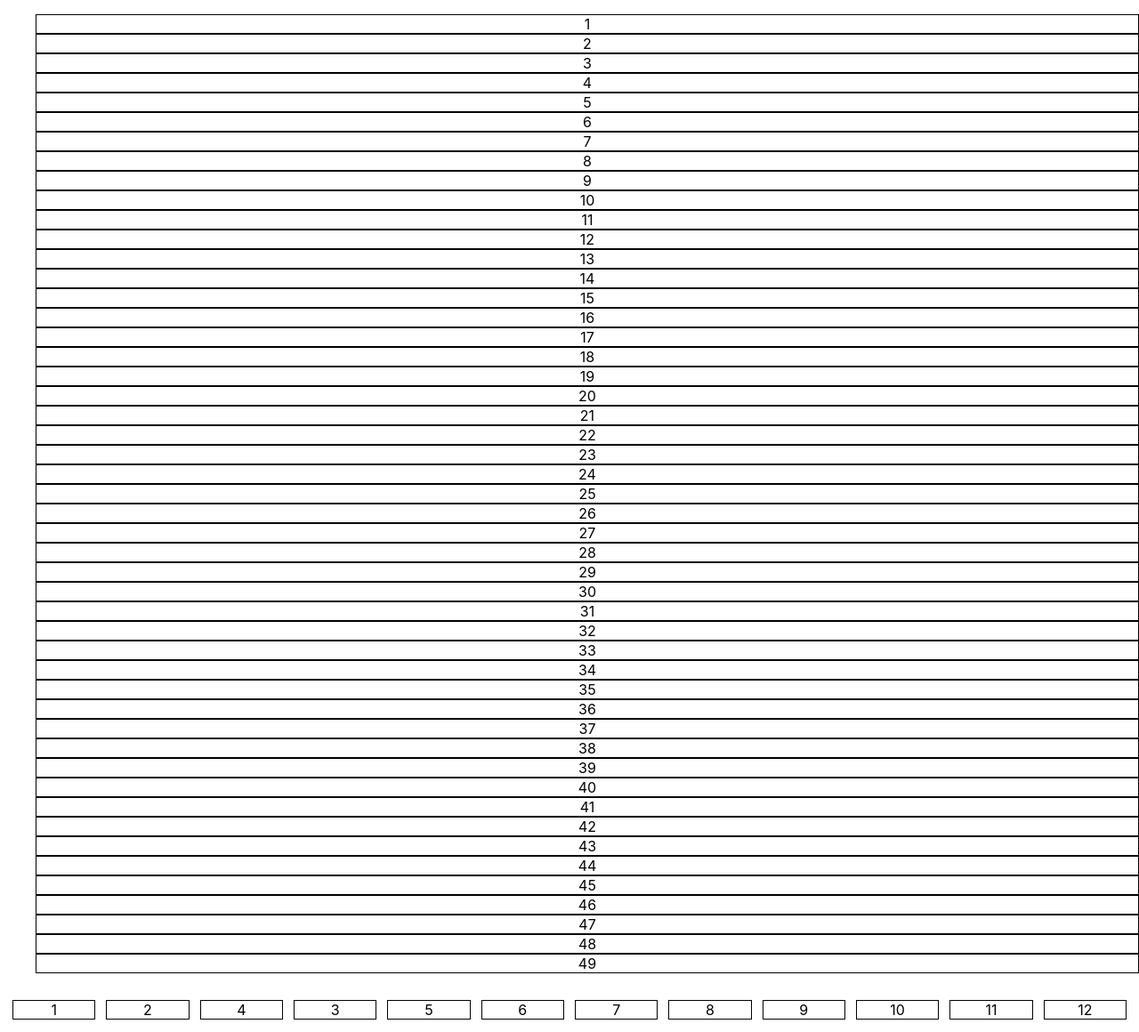
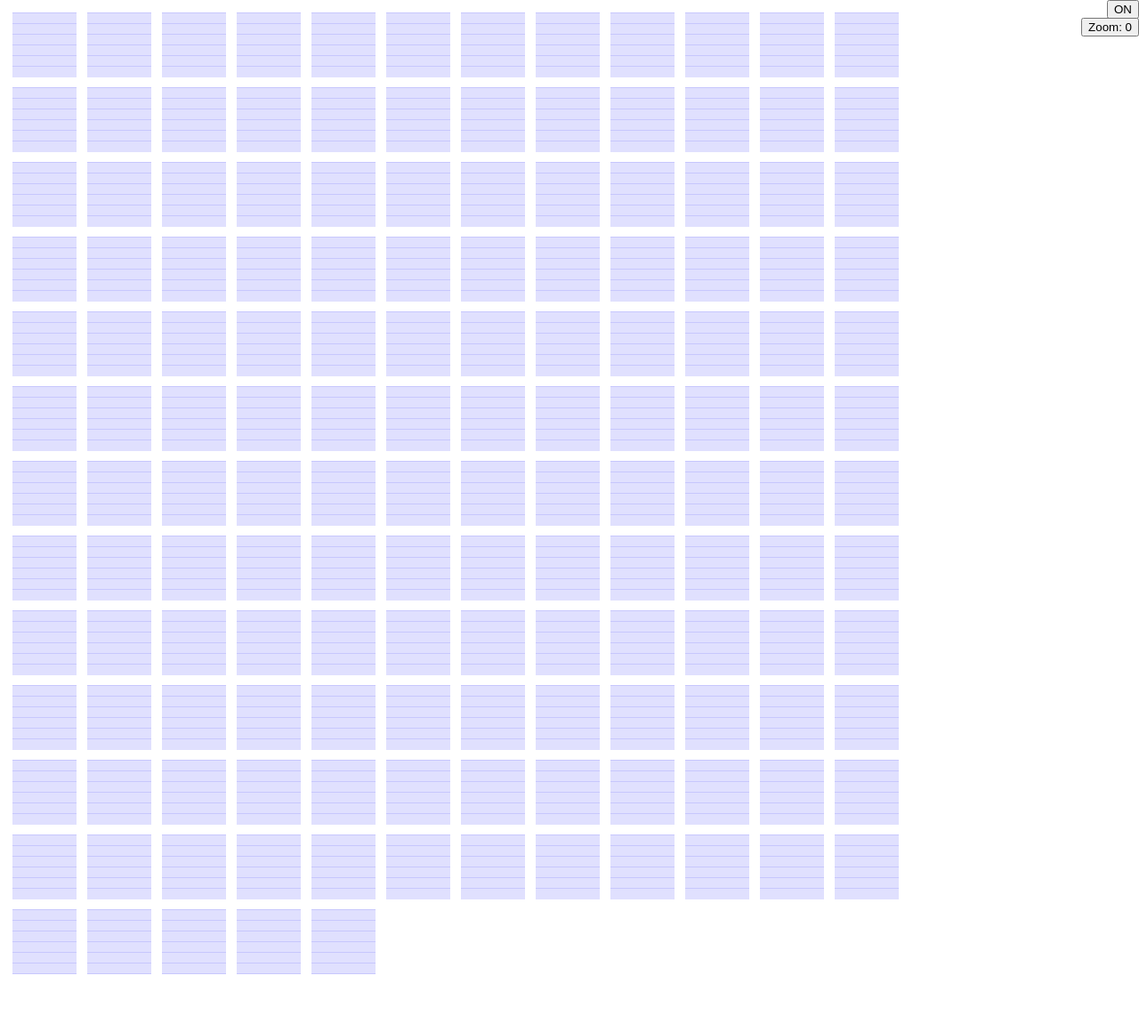
Before and after one commit to serjmax/PTF, a React (Create React App) app: page / in a window 1280 px wide. Shown: the whole page at 89% size. After the commit the page ends 1109 px from the top, so only its background shows below. Built offline with nearby package versions, Linux system fonts and the light colour scheme.

Commit message:
add smart grid

```diff
--- a/src/App.js
+++ b/src/App.js
@@ -2,6 +2,7 @@ import React from 'react';
 import './App.css';
 import './smart-grid.css'
 
+import Grid from './Grid';
 function App() {
 
   const numbers = new Array(50);
@@ -13,23 +14,7 @@ function App() {
   );
 
   return (
-    <div className="App">
-      <ul>{listItems}</ul>
-      <div className="main">
-      <div style={{border: "solid 1px black"}} className="styling one">1</div>
-      <div style={{border: "solid 1px black"}} className="styling one">2</div>
-      <div style={{border: "solid 1px black"}} className="styling one">4</div>
-      <div style={{border: "solid 1px black"}} className="styling one">3</div>
-      <div style={{border: "solid 1px black"}} className="styling one">5</div>
-      <div style={{border: "solid 1px black"}} className="styling one">6</div>
-      <div style={{border: "solid 1px black"}} className="styling one">7</div>
-      <div style={{border: "solid 1px black"}} className="styling one">8</div>
-      <div style={{border: "solid 1px black"}} className="styling one">9</div>
-      <div style={{border: "solid 1px black"}} className="styling one">10</div>
-      <div style={{border: "solid 1px black"}} className="styling one">11</div>
-      <div style={{border: "solid 1px black"}} className="styling one">12</div>
-      </div>
-    </div>
+        <Grid/>
   );
 }
 
--- /dev/null
+++ b/src/Grid.js
@@ -0,0 +1,80 @@
+import React, { Component } from 'react'
+import './smart-grid.css'
+
+const numbers = new Array(150);
+for (let i = 1; i < numbers.length; i++) {
+    numbers[i] = i;
+}
+
+const listItems = numbers.map((number) =>
+    <div key={number} style={{borderTop: "solid 1px rgba(100,100,250, 0.2)", background: "rgba(100,100,250, 0.2)"}} className="styling one">
+    <div style={{height: "11px", borderBottom: "solid 1px rgba(100,100,250, 0.2)"}} className="grid__baseline"></div>
+    <div style={{height: "11px", borderBottom: "solid 1px rgba(100,100,250, 0.2)"}} className="grid__baseline"></div>
+    <div style={{height: "11px", borderBottom: "solid 1px rgba(100,100,250, 0.2)"}} className="grid__baseline"></div>
+    <div style={{height: "11px", borderBottom: "solid 1px rgba(100,100,250, 0.2)"}} className="grid__baseline"></div>
+    <div style={{height: "11px", borderBottom: "solid 1px rgba(100,100,250, 0.2)"}} className="grid__baseline"></div>
+    <div style={{height: "11px", borderBottom: "solid 1px rgba(100,100,250, 0.2)"}} className="grid__baseline"></div>
+    </div>
+);
+
+export default class Grid extends Component {
+
+  state = {
+    isToggleOn: true,
+    isZoomOn: true
+  };
+
+  handleClick = () => {
+    this.setState(state => ({
+        isToggleOn: !state.isToggleOn
+    }));
+  }
+
+  handleZoom = () => {
+    const htmlElement = document.documentElement;
+    const windowWidth = window.innerWidth;
+    const zoom = windowWidth / 1024;
+    console.log(zoom);
+
+    this.setState(state => ({
+      isZoomOn: !state.isZoomOn
+    }));
+
+    if (this.state.isZoomOn) {
+      htmlElement.style = `zoom: ${zoom}`;
+    } else htmlElement.style = "zoom: 1"
+  }
+
+    render() {
+      const zoom = window.innerWidth / 1024;
+        return (
+            <React.Fragment>
+                <button
+                    style={{
+                        position: "fixed",
+                        top: "0",
+                        right: "0",
+                        zIndex: "9999999999999"
+                    }}
+                    onClick={this.handleClick}>
+                        {this.state.isToggleOn ? 'ON' : 'OFF'}
+                </button>
+                <button
+                    style={{
+                        position: "fixed",
+                        top: "20px",
+                        right: "0",
+                        zIndex: "9999999999999"
+                    }}
+                    onClick={this.handleZoom}>
+                        {this.state.isZoomOn ? 'Zoom: 0' : `${zoom}`}
+                </button>
+                <div
+                    style={{width: "1024px", position: "absolute", zIndex: "9999999", top: "0"}}
+                    className={this.state.isToggleOn ? 'main': 'grid-off'}>
+                        {listItems}
+                </div>
+            </React.Fragment>
+        )
+    }
+}
--- a/src/smart-grid.css
+++ b/src/smart-grid.css
@@ -1,7 +1,8 @@
 .main {
     display: grid;
     grid-gap: 12px;
-    grid-template-columns: repeat(12, 1fr);
+    grid-template-columns: repeat(12, 72px);
+    grid-template-rows: repeat(12, 72px);
     padding: 14px 14px;
     width: 100%;
     max-width: 2560px;
@@ -15,8 +16,9 @@
 
 .nested {
     display: grid;
-    grid-gap: 10px;
-    grid-template-columns: repeat(12, 1fr);
+    grid-gap: 12px;
+    grid-template-columns: repeat(12, 72px);
+    grid-template-rows: repeat(12, 72px);
 }
 
 .merge-two-rows { grid-row-end: span 2 }
@@ -38,3 +40,7 @@
     .ten { grid-column-end: span 10 }
     .eleven { grid-column-end: span 11 }
 }
+
+.grid-off{
+    display: none;
+}
```
